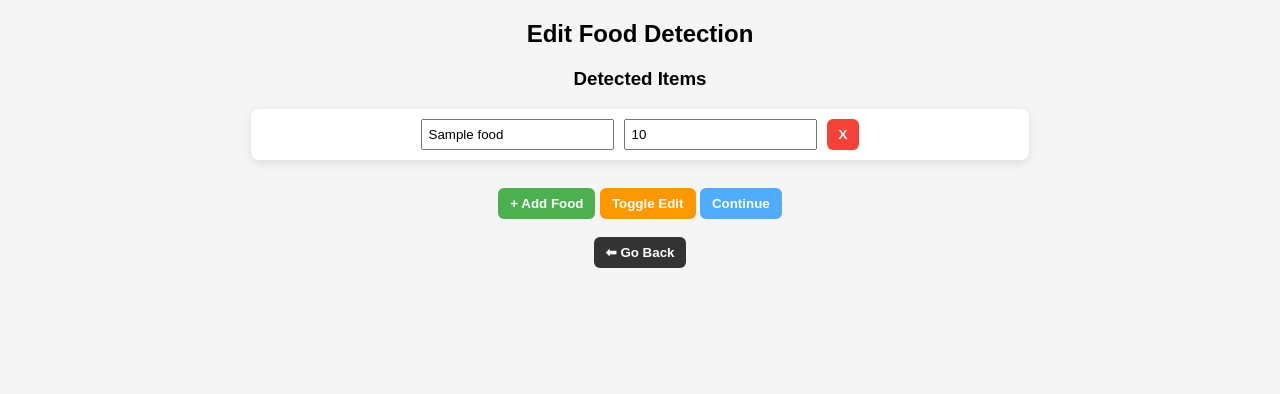
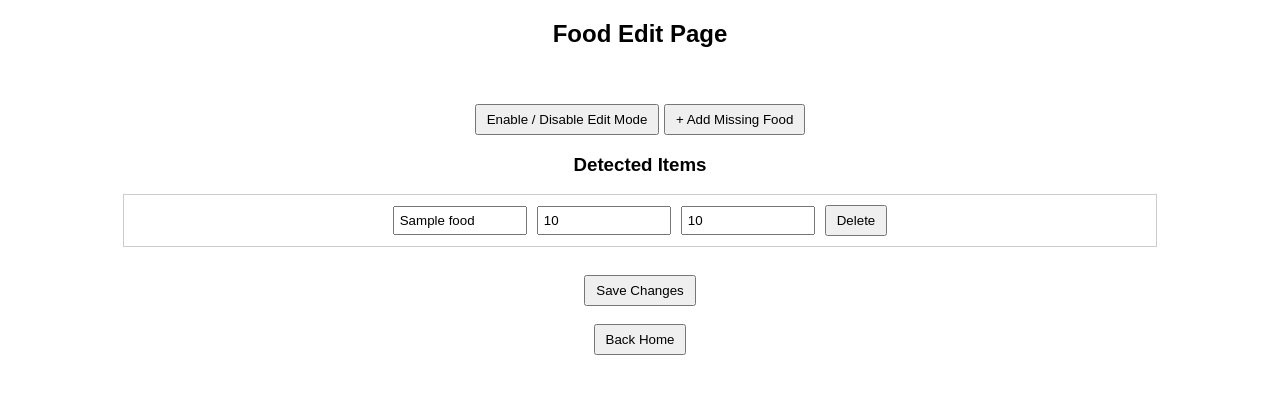
Before and after one commit to ThoJiaJun/NutriFit-Food-Image-Recognition-and-Calorie-Estimation-System, a Flask app: template nutrifit/templates/edit.html in a window 1280 px wide. Shown: the top 394 px of the page. Run offline with Flask 3, Linux system fonts and the light colour scheme; the template is opened without the code that fills it: most values are stand-ins (such as "Sample title", 1, 10 or a date in 2020); parts of the project's set-up code (start-up, migrations or seed data) failed here and were passed over.

Commit message:
Update edit.html

```diff
--- a/nutrifit/templates/edit.html
+++ b/nutrifit/templates/edit.html
@@ -1,180 +1,216 @@
 <!DOCTYPE html>
 <html>
+
 <head>
+
     <title>Edit Food</title>
 
     <style>
+
         body {
             font-family: Arial;
             text-align: center;
-            background: #f5f5f5;
-        }
-
-        img {
-            width: 350px;
-            margin-top: 15px;
-            border-radius: 10px;
         }
 
         .item {
             display: flex;
             justify-content: center;
+            align-items: center;
             gap: 10px;
-            margin: 10px auto;
-            background: white;
+
+            width: 80%;
+
+            margin: auto;
+
             padding: 10px;
-            width: 60%;
-            border-radius: 8px;
-            box-shadow: 0 3px 10px rgba(0,0,0,0.1);
+
+            border: 1px solid #ccc;
+
+            margin-bottom: 10px;
         }
 
         input {
-            padding: 6px;
+            padding: 5px;
+            width: 120px;
         }
 
         button {
-            padding: 8px 12px;
+            padding: 6px 10px;
             cursor: pointer;
-            border: none;
-            border-radius: 6px;
-            font-weight: bold;
         }
 
-        .add {
-            background: #4caf50;
-            color: white;
+        img {
+            width: 400px;
+            margin-top: 20px;
         }
 
-        .continue {
-            background: #4facfe;
-            color: white;
-        }
+    </style>
 
-        .delete {
-            background: #f44336;
-            color: white;
-        }
-
-        .toggle {
-            background: #ff9800;
-            color: white;
-        }
-
-        .back {
-            background: #333;
-            color: white;
-        }
-
-        .toast {
-            display: none;
-            background: black;
-            color: white;
-            padding: 10px;
-            position: fixed;
-            bottom: 20px;
-            left: 50%;
-            transform: translateX(-50%);
-            border-radius: 6px;
-        }
-    </style>
 </head>
 
 <body>
 
-<h2>Edit Food Detection</h2>
+    <h2>Food Edit Page</h2>
 
     {% if image_file %}
+
         <img src="{{ url_for('static', filename='uploads/' + image_file) }}">
+
     {% endif %}
+
+    <br><br>
+
+    <button onclick="toggleEdit()">
+        Enable / Disable Edit Mode
+    </button>
+
+    <button onclick="addFood()">
+        + Add Missing Food
+    </button>
 
     <h3>Detected Items</h3>
 
     <div id="list">
 
         {% for item in detections %}
+
         <div class="item">
-        <input type="text" class="food" value="{{ item.food }}">
-        <input type="number" class="weight" value="{{ item.weight }}">
-        <button class="delete" onclick="removeItem(this)">X</button>
+
+            <!-- FOOD -->
+            <input
+                type="text"
+                value="{{ item.food }}"
+                class="food"
+            >
+
+            <!-- QUANTITY -->
+            <input
+                type="number"
+                value="{{ item.quantity }}"
+                class="quantity"
+            >
+
+            <!-- WEIGHT -->
+            <input
+                type="number"
+                value="{{ item.weight }}"
+                class="grams"
+            >
+
+            <!-- DELETE -->
+            <button onclick="removeItem(this)">
+                Delete
+            </button>
+
         </div>
+
         {% endfor %}
 
     </div>
 
     <br>
 
-<!-- BUTTONS -->
-<button class="add" onclick="addFood()">+ Add Food</button>
-<button class="toggle" onclick="toggleEdit()">Toggle Edit</button>
-<button class="continue" onclick="continueProcess()">Continue</button>
+    <button onclick="saveData()">
+        Save Changes
+    </button>
 
     <br><br>
 
     <a href="/">
-    <button class="back">⬅ Go Back</button>
+        <button>
+            Back Home
+        </button>
     </a>
-
-<div class="toast" id="toast">Data Ready ✔</div>
 
     <script>
 
         let editMode = true;
 
+        function toggleEdit() {
+
+            editMode = !editMode;
+
+            document
+                .querySelectorAll(".food, .quantity, .grams")
+                .forEach(input => {
+
+                    input.disabled = !editMode;
+
+                });
+
+            alert(
+                editMode
+                ? "Edit Mode ON"
+                : "Edit Mode OFF"
+            );
+        }
+
         function removeItem(btn) {
+
             btn.parentElement.remove();
+
         }
 
         function addFood() {
-    let div = document.createElement("div");
+
+            const list = document.getElementById("list");
+
+            const div = document.createElement("div");
+
             div.className = "item";
 
             div.innerHTML = `
-        <input type="text" class="food" placeholder="Food">
-        <input type="number" class="weight" placeholder="Weight">
-        <button class="delete" onclick="removeItem(this)">X</button>
+                <input type="text"
+                       placeholder="Food name"
+                       class="food">
+
+                <input type="number"
+                       placeholder="Quantity"
+                       class="quantity">
+
+                <input type="number"
+                       placeholder="grams"
+                       class="grams">
+
+                <button onclick="removeItem(this)">
+                    Delete
+                </button>
             `;
 
-    document.getElementById("list").appendChild(div);
+            list.appendChild(div);
         }
 
-function toggleEdit() {
-    editMode = !editMode;
+        function saveData() {
 
-    document.querySelectorAll(".food, .weight").forEach(input => {
-        input.disabled = !editMode;
-    });
+            let items = [];
 
-    alert(editMode ? "Edit Mode ON" : "Edit Mode OFF");
-}
+            document
+                .querySelectorAll(".item")
+                .forEach(div => {
 
-function continueProcess() {
-    let data = [];
+                    let food =
+                        div.querySelector(".food").value;
 
-    document.querySelectorAll(".item").forEach(item => {
-        data.push({
-            food: item.querySelector(".food").value,
-            weight: item.querySelector(".weight").value
+                    let quantity =
+                        div.querySelector(".quantity").value;
+
+                    let grams =
+                        div.querySelector(".grams").value;
+
+                    items.push({
+                        food,
+                        quantity,
+                        grams
                     });
                 });
 
-    console.log("Sending to Member 3:", data);
+            console.log("Saved Data:", items);
 
-    showToast();
-
-    // OPTIONAL FUTURE INTEGRATION:
-    // window.location.href = "/member3";
-}
-
-function showToast() {
-    let toast = document.getElementById("toast");
-    toast.style.display = "block";
-
-    setTimeout(() => {
-        toast.style.display = "none";
-    }, 2000);
+            alert("Changes saved (demo mode)");
         }
 
     </script>
 
 </body>
+
 </html>
```
Lines whose indentation alone changed are shown as unchanged.
